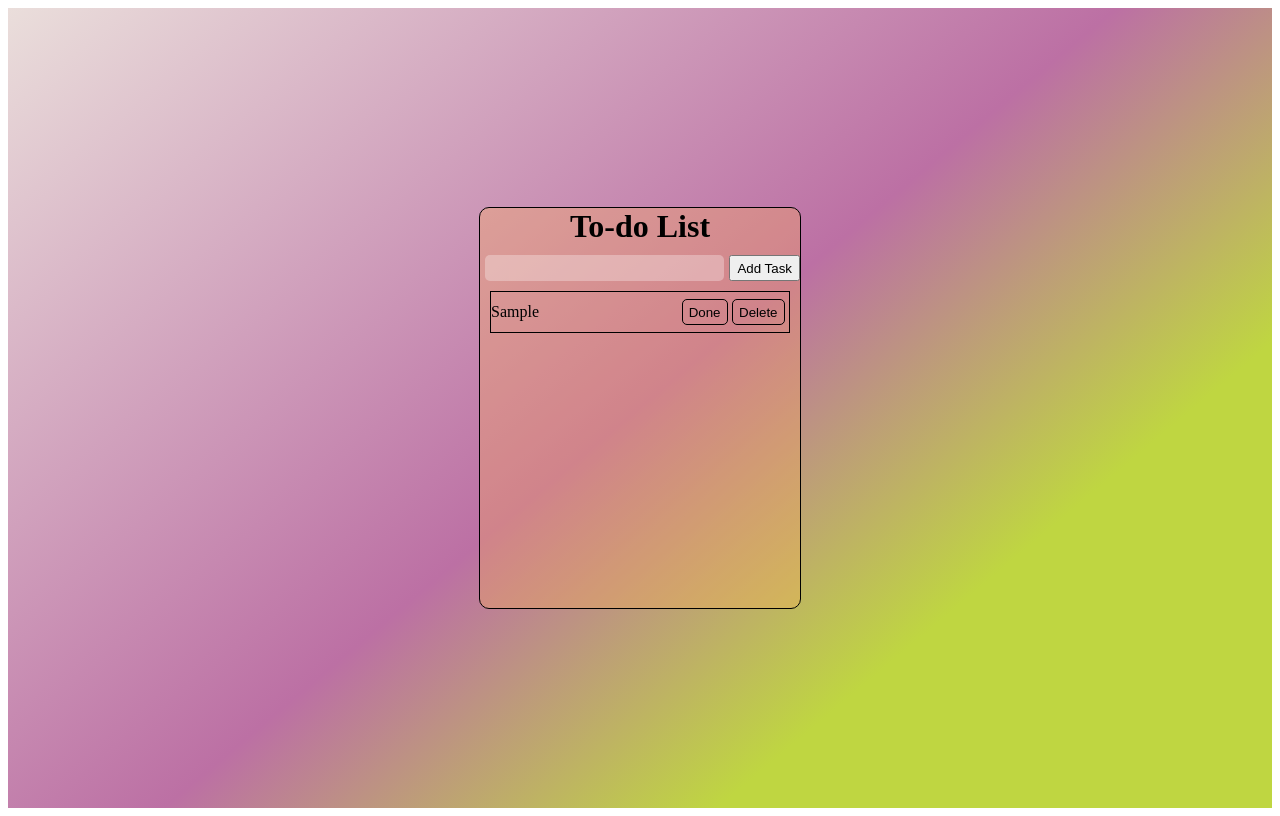
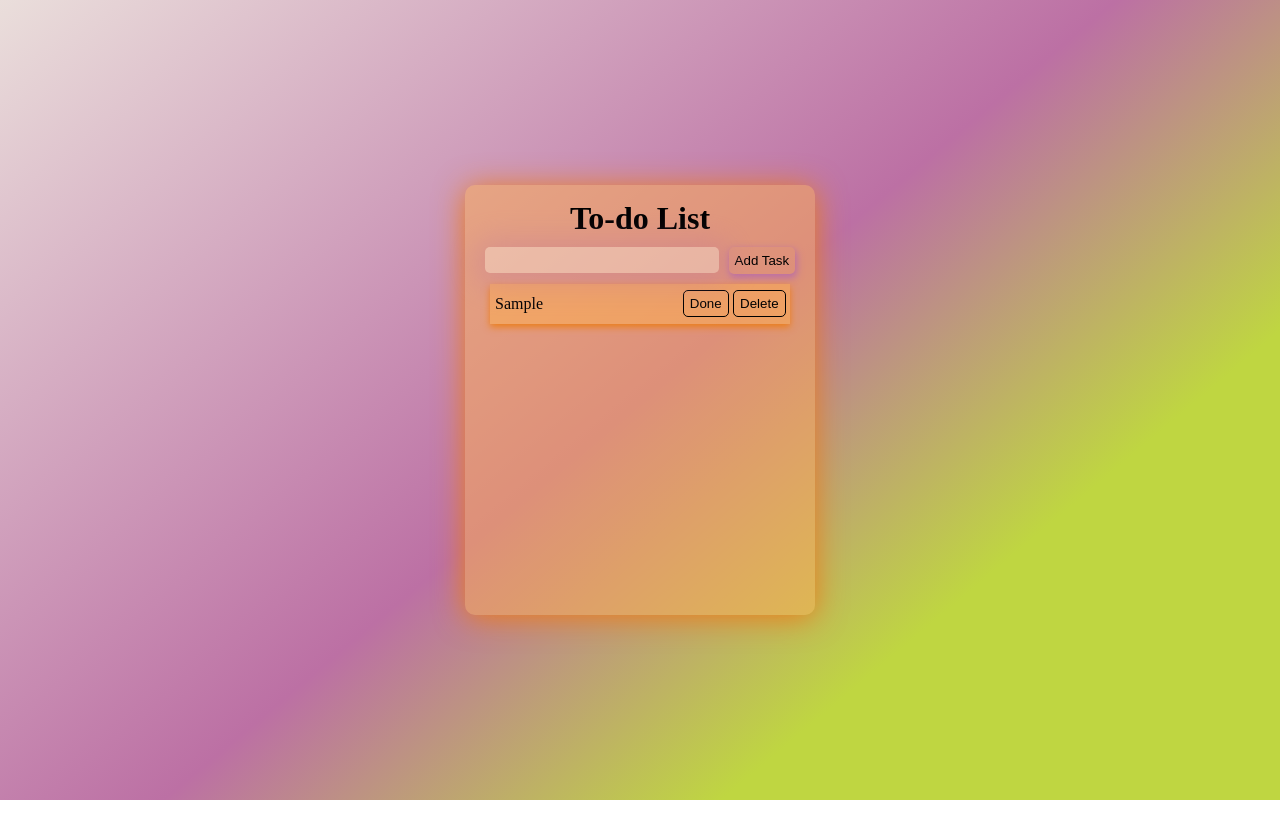
Before and after one commit to Nrdias/to-do_list, a website built with Vite: page index.html in a window 1280 px wide. Both pictures are taken after typing "Sample" into the empty fields and a click on the button "Add Task". Built offline with nearby package versions, Linux system fonts and the light colour scheme.

Commit message:
stylization done

```diff
--- a/css/style.css
+++ b/css/style.css
@@ -1,3 +1,7 @@
+body{
+    margin: 0 auto;
+}
+
 ul {
     list-style: none;
 }
@@ -11,8 +15,13 @@ ul {
     align-items: center;
     justify-content: flex-end;
     height: 2.5rem;
-    border: 1px solid;
+    /* border-bottom: 1px solid black; */
     padding: 0;
+    padding-left: 5px;
+    margin-bottom: 7px;
+    background: rgba(255, 175, 80, 0.5);
+    box-shadow: 0 3px 7px rgb(236, 126, 24);
+    /* border-radius: 5px; */
 }
 
 .content {
@@ -22,7 +31,6 @@ ul {
 .item .task__button {
     margin-right: 1.5%;
     height: 2em;
-    border: none;
     background: none;
     cursor: pointer;
     border-radius: 5px;
@@ -31,15 +39,18 @@ ul {
 }
 
 .task__button:hover {
-    box-shadow: 0 3px 10px grey;
+    box-shadow: 0 3px 10px #BC70A4;
     scale: 1.1;
 }
 
 .task__button:active {
     scale: 0.9;
+    background-color: #BFD641;
 }
 
 #app {
+    margin: 0 auto;
+    padding: 0;
     height: 100vh;
     display: flex;
     flex-direction: column;
@@ -60,13 +71,15 @@ ul {
 }
 
 .form {
+    padding: 15px;
     height: 50vh;
     width: 40vh;
     display: flex;
     flex-direction: column;
-    border: 1px solid #000;
-    background: rgba(255, 175, 80, 0.3);
+    /* border: 1px solid #000; */
+    background: rgba(255, 175, 80, 0.5);
     border-radius: 10px;
+    box-shadow: 0 3px 30px rgb(236, 126, 24);
 }
 
 
@@ -82,15 +95,34 @@ ul {
     justify-content: space-around;
 }
 
-
-
 form #form__input {
-
     border: none;
     opacity: 0.3;
     height: 1.5rem;
     border-radius: 5px;
     flex-grow: 1;
     margin-left: 5px;
-    margin-right: 5px;
+    margin-right: 10px;
+    box-shadow: 0 3px 30px 10px #BC70A4;
 }
+
+#form__button{
+    margin-right: 1.5%;
+    height: 2em;
+    background: none;
+    cursor: pointer;
+    border-radius: 5px;
+    border:none;
+    text-align: center;
+    box-shadow: 1px 3px 7px 1px #BC70A4;
+}
+
+#form__button:hover{
+    box-shadow: 0 3px 10px #BC70A4;
+    scale: 1.1;
+}
+
+#form__button:active {
+    scale: 0.9;
+    background-color: #BFD641;
+}
```
